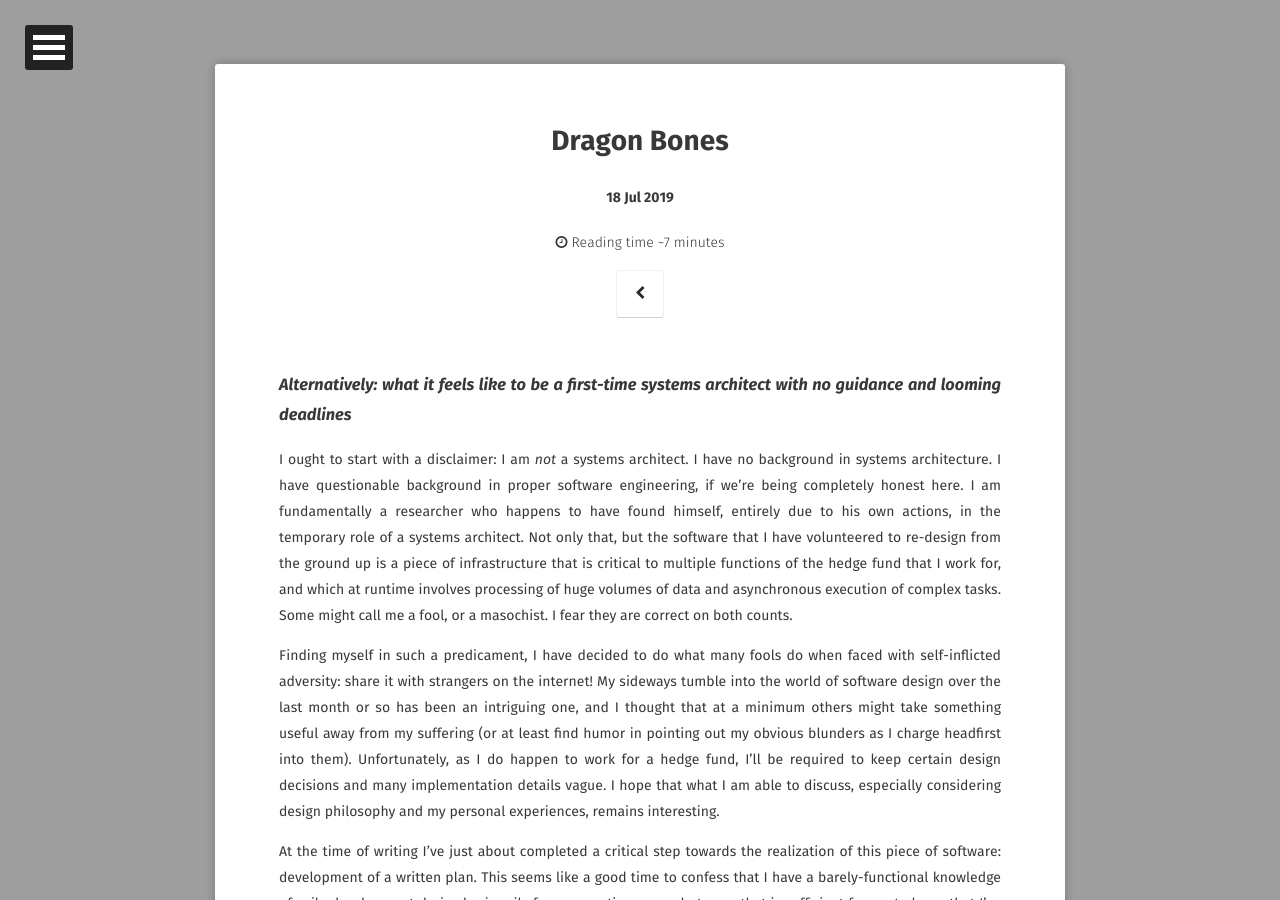
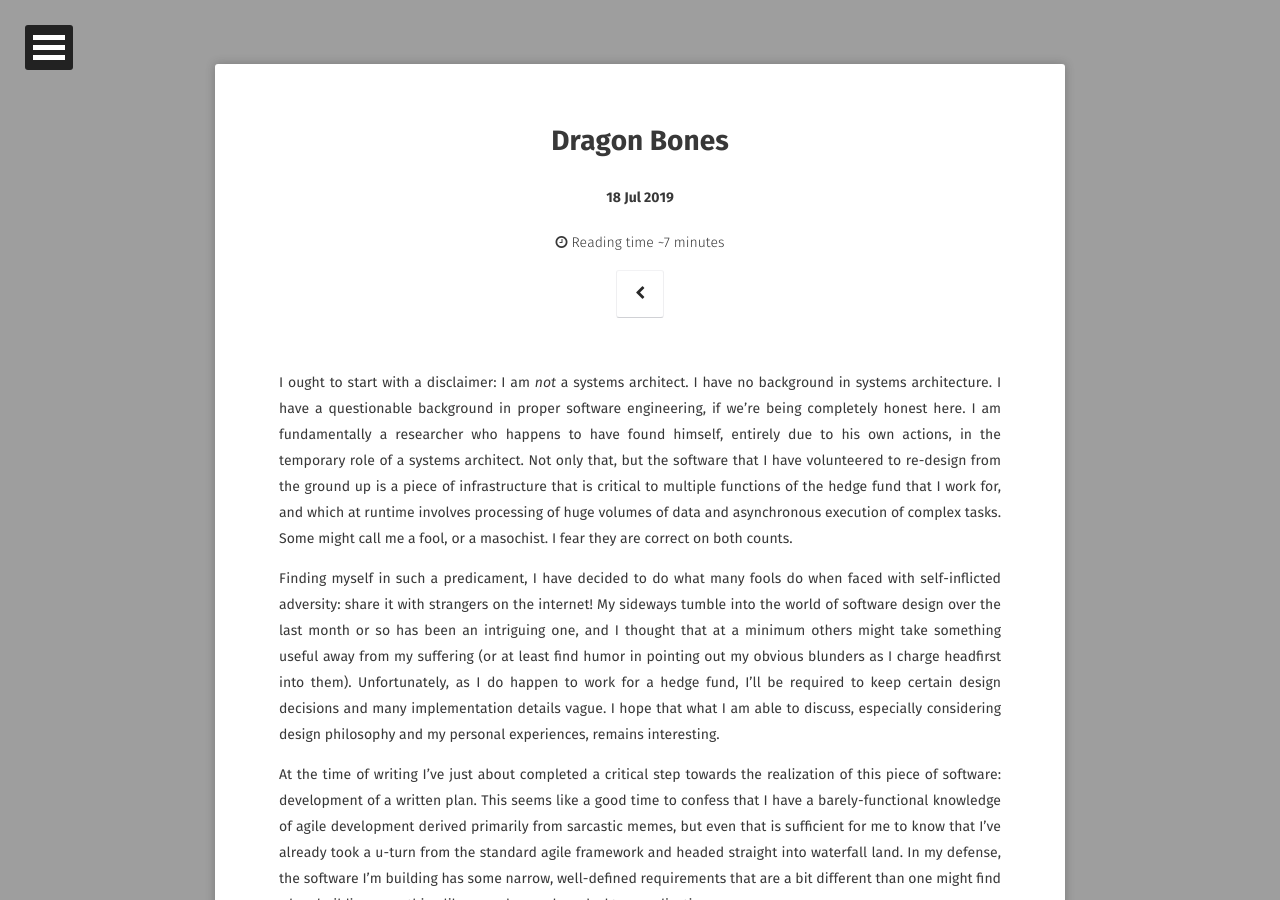
Before and after one commit to 4dimensionalcube/4dimensionalcube.github.io, a Jekyll site: the page built from _posts/2019-07-18-dragon-bones.md, in a window 1280 px wide and 900 px high. Built offline with Jekyll 4.4.1, drawn with Linux system fonts in a browser that asks for light colours; some web fonts are replaced; comment, search, counter and statistics services are not loaded.

Commit message:
last dragon bones formatting change I swear

```diff
--- a/_posts/2019-07-18-dragon-bones.md
+++ b/_posts/2019-07-18-dragon-bones.md
@@ -11,9 +12,7 @@ tag:
 comments: true
 ---
 
-### *Alternatively: what it feels like to be a first-time systems architect with no guidance and looming deadlines*
-
-I ought to start with a disclaimer: I am *not* a systems architect. I have no background in systems architecture. I have questionable background in proper software engineering, if we’re being completely honest here. I am fundamentally a researcher who happens to have found himself, entirely due to his own actions, in the temporary role of a systems architect. Not only that, but the software that I have volunteered to re-design from the ground up is a piece of infrastructure that is critical to multiple functions of the hedge fund that I work for, and which at runtime involves processing of huge volumes of data and asynchronous execution of complex tasks. Some might call me a fool, or a masochist. I fear they are correct on both counts.
+I ought to start with a disclaimer: I am *not* a systems architect. I have no background in systems architecture. I have a questionable background in proper software engineering, if we’re being completely honest here. I am fundamentally a researcher who happens to have found himself, entirely due to his own actions, in the temporary role of a systems architect. Not only that, but the software that I have volunteered to re-design from the ground up is a piece of infrastructure that is critical to multiple functions of the hedge fund that I work for, and which at runtime involves processing of huge volumes of data and asynchronous execution of complex tasks. Some might call me a fool, or a masochist. I fear they are correct on both counts.
 
 Finding myself in such a predicament, I have decided to do what many fools do when faced with self-inflicted adversity: share it with strangers on the internet! My sideways tumble into the world of software design over the last month or so has been an intriguing one, and I thought that at a minimum others might take something useful away from my suffering (or at least find humor in pointing out my obvious blunders as I charge headfirst into them). Unfortunately, as I do happen to work for a hedge fund, I’ll be required to keep certain design decisions and many implementation details vague. I hope that what I am able to discuss, especially considering design philosophy and my personal experiences, remains interesting.
 
```
Also changed, not shown: other parts of _posts/2019-07-18-dragon-bones.md (+1 -0 lines).
